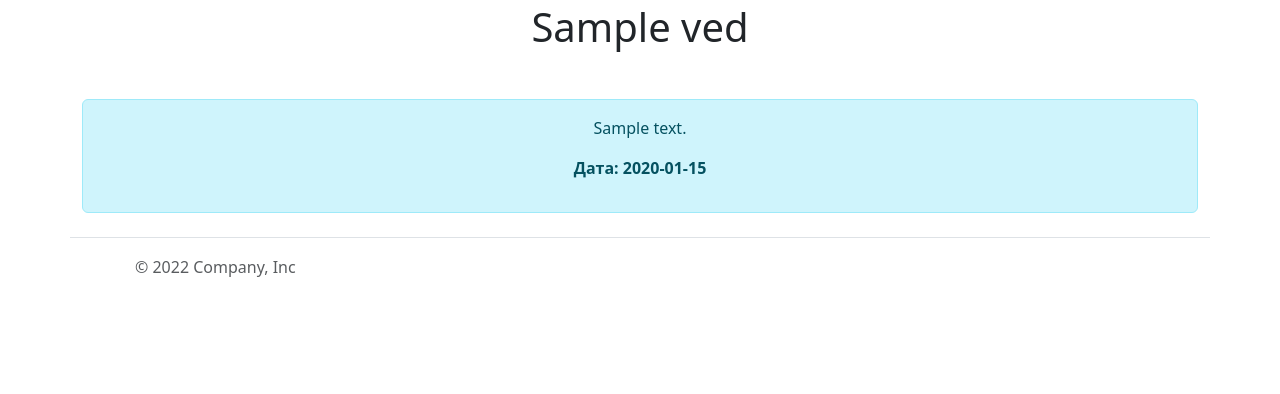
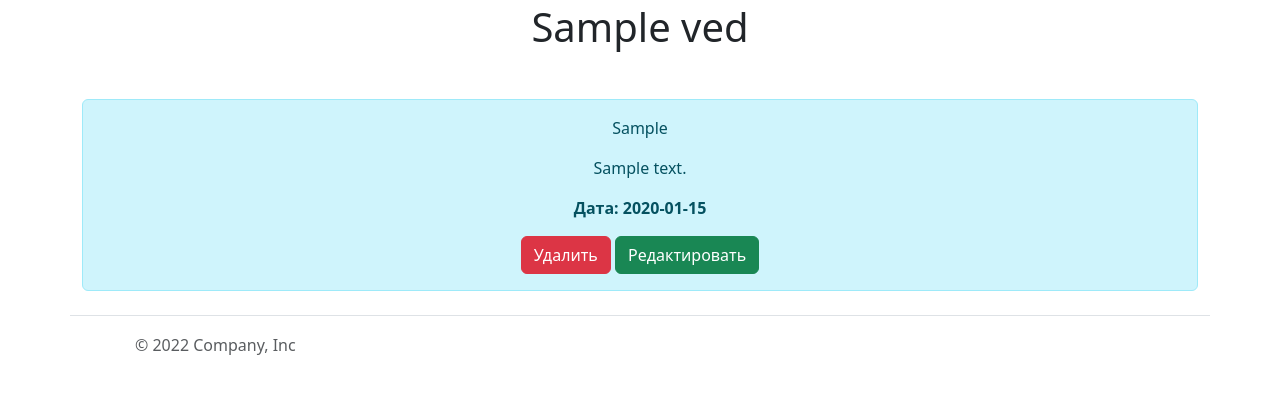
Before and after one commit to everybodygetup/soloflask, a Flask app: page /posts/1 in a window 1280 px wide. Shown: the part 69-463 px from the top of the page. Run offline with Flask 2, Linux system fonts and the light colour scheme; tables that the repository leaves empty hold one stand-in row (values such as "Sample post"); some libraries are stand-ins or nearby versions.

Commit message:
Добавил кнопки в шаблон

```diff
--- a/app/templates/post_detail.j2
+++ b/app/templates/post_detail.j2
@@ -10,8 +10,11 @@
 <h1>{{ ved_db.title }}</h1>
 <div class="container mt-5">
     <div class="alert alert-info">
+        <p>{{ ved_db.intro }}</p>
         <p>{{ ved_db.text }}</p>
         <p><b>Дата: {{ ved_db.date.date() }}</b></p>
+        <a href="/posts/{{ ved_db.id }}/del" class="btn btn-danger">Удалить</a>
+        <a href="/posts/{{ ved_db.id }}/update" class="btn btn-success">Редактировать</a>
     </div>
 </div>
 {% endblock %}
```
